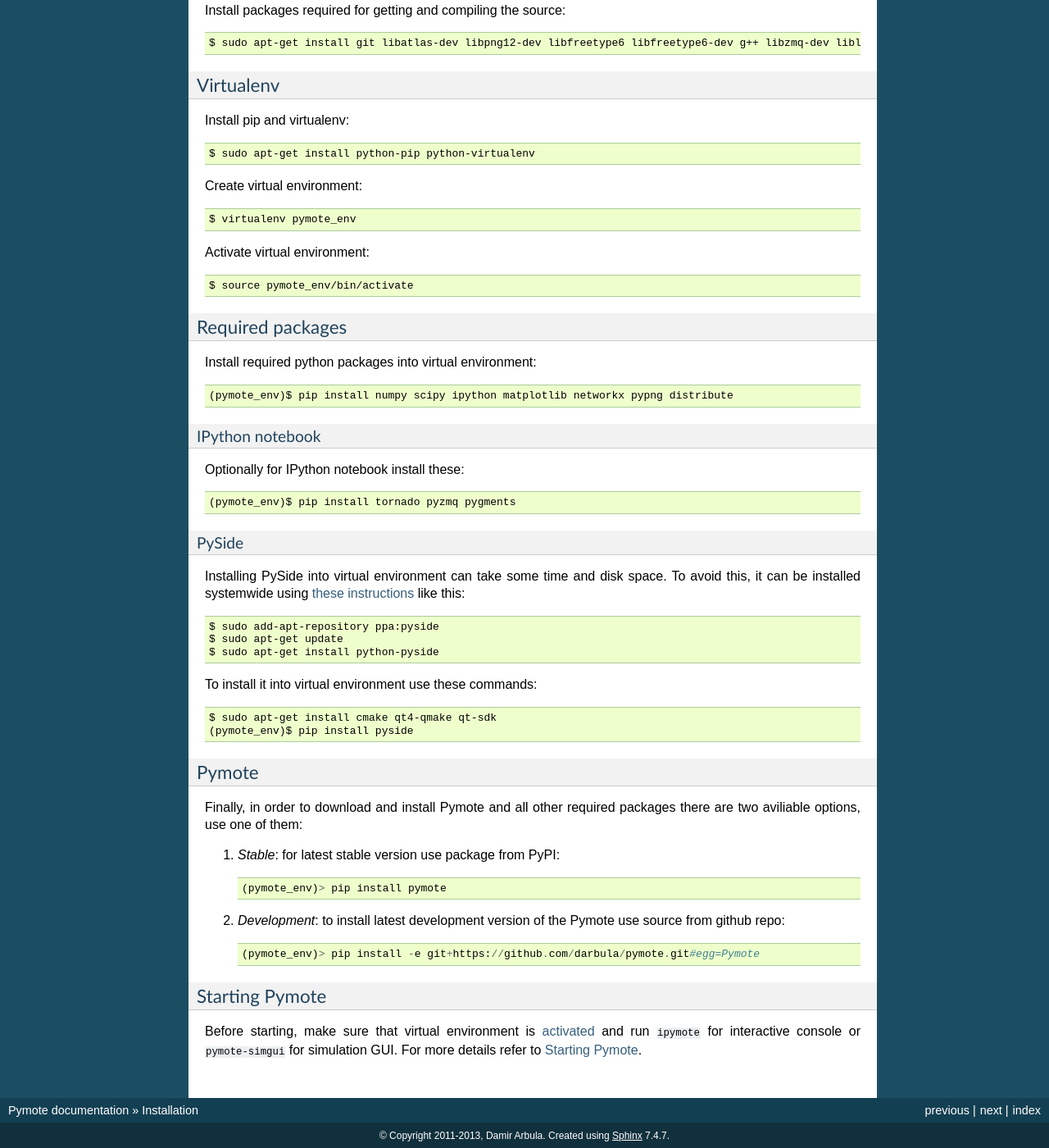
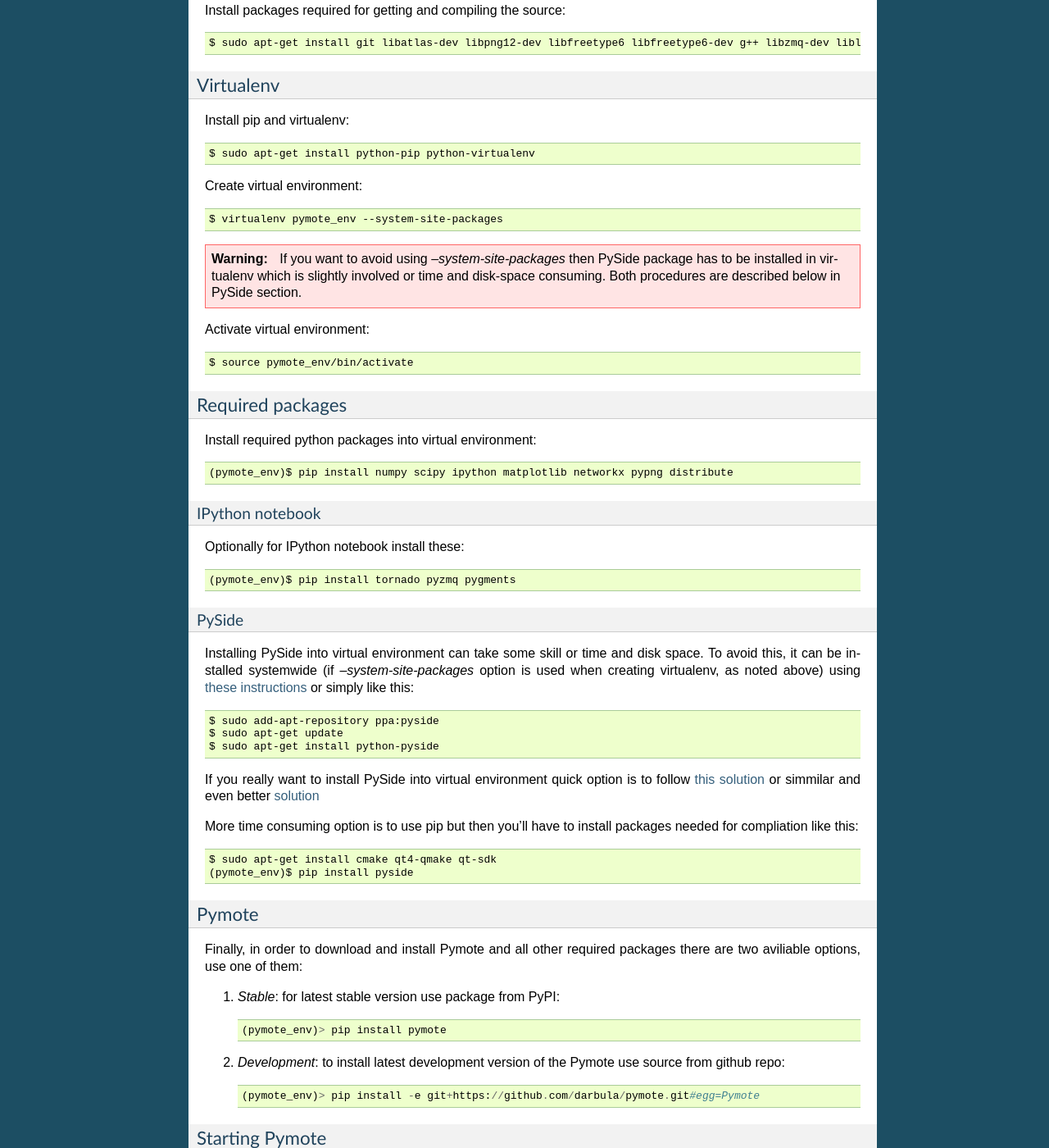
Before and after one commit to darbula/pymote, a Sphinx documentation site: the page built from docs/install/installation.rst, in a window 1280 px wide and 1400 px high, scrolled down 1712 px. Shown: the whole window at 82% size. Built offline with Sphinx 7.4.7, drawn with Linux system fonts in a browser that asks for light colours; formulas are drawn with MathJax 3; the version number could not be read and is left out.

Commit message:
Update installation.rst

```diff
--- a/docs/install/installation.rst
+++ b/docs/install/installation.rst
@@ -80,7 +80,11 @@
 
 Create virtual environment::
 
-    $ virtualenv pymote_env
+    $ virtualenv pymote_env --system-site-packages
+
+.. warning::
+
+    If you want to avoid using `--system-site-packages` then PySide package has to be installed in virtualenv which is slightly involved or time and disk-space consuming. Both procedures are described below in PySide section.
 
 .. _linux-venvact:
 
@@ -103,16 +107,20 @@
 
 PySide
 ------
-Installing PySide into virtual environment can take some time and disk space. To avoid this, it can be installed systemwide using `these instructions <http://qt-project.org/wiki/PySide_Binaries_Linux>`_ like this::
+Installing PySide into virtual environment can take some skill or time and disk space. To avoid this, it can be installed systemwide (if `--system-site-packages` option is used when creating virtualenv, as noted above) using `these instructions <http://qt-project.org/wiki/PySide_Binaries_Linux>`_ or simply like this::
 
     $ sudo add-apt-repository ppa:pyside
     $ sudo apt-get update
     $ sudo apt-get install python-pyside
 
-To install it into virtual environment use these commands::
+
+If you really want to install PySide into virtual environment quick option is to follow `this solution <http://stackoverflow.com/a/1962076>`_ or simmilar and even better `solution <http://stackoverflow.com/a/8160111>`_
+
+More time consuming option is to use pip but then you'll have to install packages needed for compliation like this::
 
     $ sudo apt-get install cmake qt4-qmake qt-sdk
     (pymote_env)$ pip install pyside
+
 
 Pymote
 ======
```
